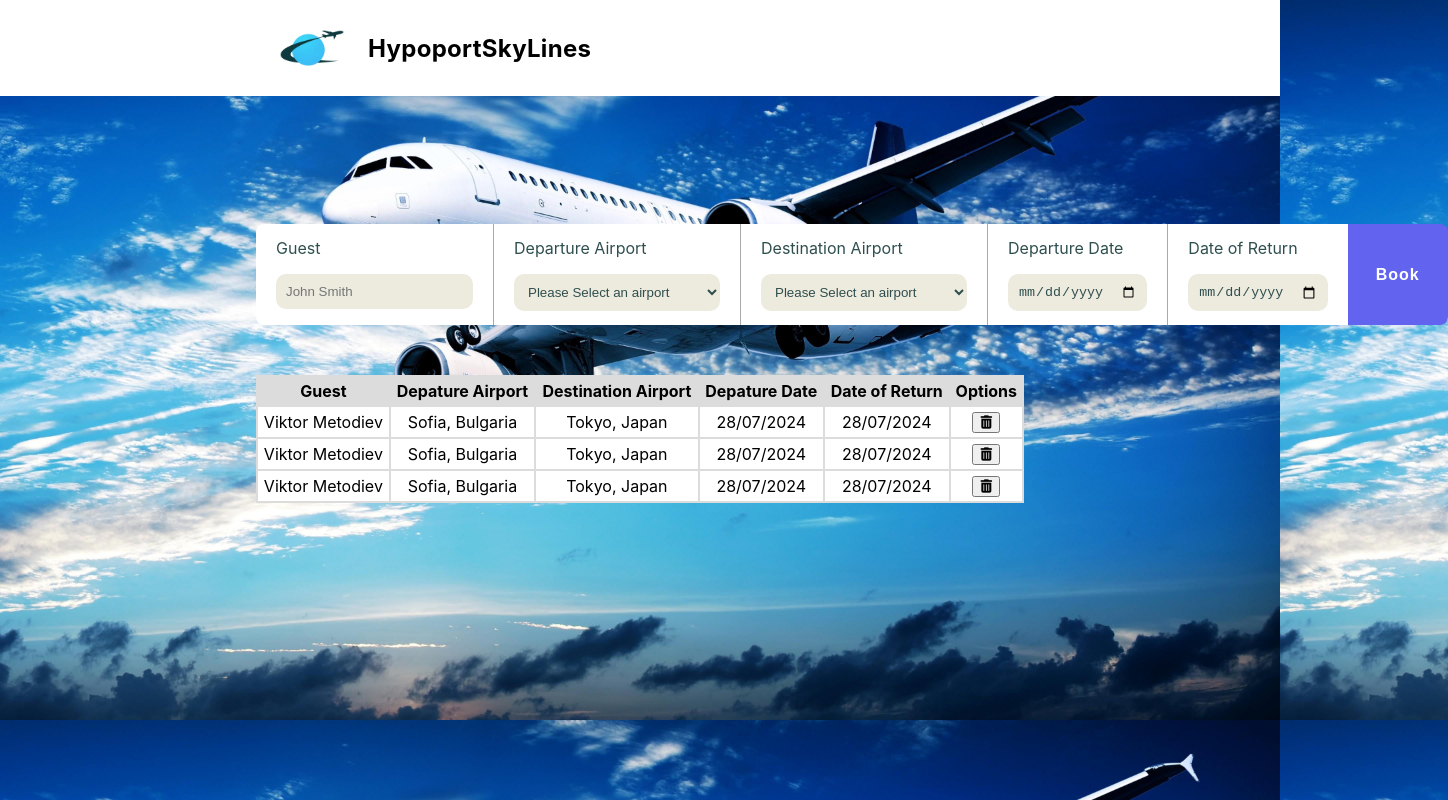
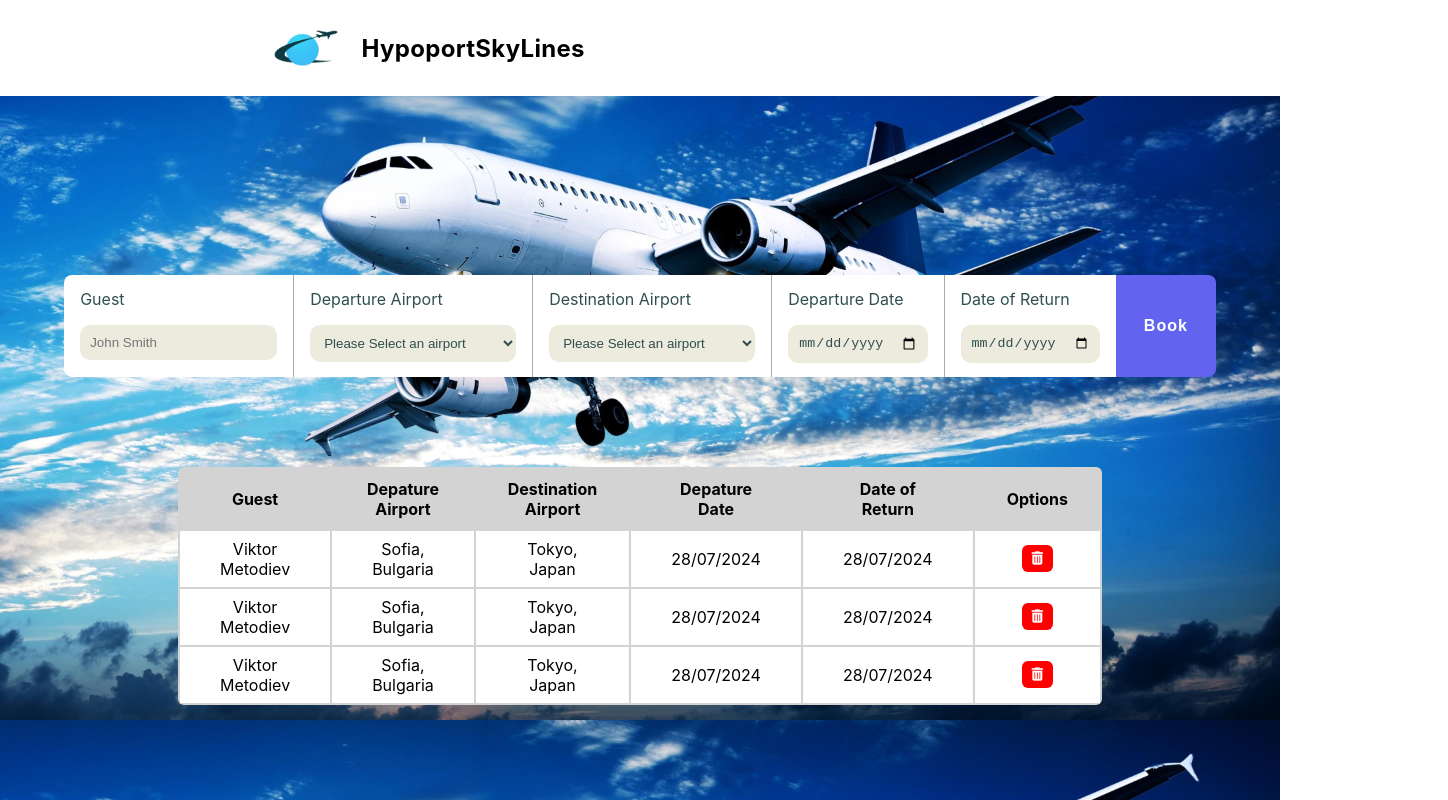
Before and after one commit to ViktorMetodiev13/HypoportSkyLines, a React (Create React App) app in the folder hypoportskylines/: page / in a window 1280 px wide. Shown: the whole page, 1448 px wide, since content can reach past the window. Built offline with nearby package versions, Linux system fonts and the light colour scheme.

Commit message:
booking table improved

```diff
--- a/hypoportskylines/src/components/Bookings/Bookings.jsx
+++ b/hypoportskylines/src/components/Bookings/Bookings.jsx
@@ -68,7 +68,7 @@ export const Bookings = () => {
                         <td>Tokyo, Japan</td>
                         <td>28/07/2024</td>
                         <td>28/07/2024</td>
-                        <td><button><i class="fa-solid fa-trash-can"></i></button></td>
+                        <td><button className="bookings-list-del-btn"><i class="fa-solid fa-trash-can"></i></button></td>
                     </tr>
                     <tr>
                         <td>Viktor Metodiev</td>
@@ -76,7 +76,7 @@ export const Bookings = () => {
                         <td>Tokyo, Japan</td>
                         <td>28/07/2024</td>
                         <td>28/07/2024</td>
-                        <td><button><i class="fa-solid fa-trash-can"></i></button></td>
+                        <td><button className="bookings-list-del-btn"><i class="fa-solid fa-trash-can"></i></button></td>
                     </tr>
                     <tr>
                         <td>Viktor Metodiev</td>
@@ -84,7 +84,7 @@ export const Bookings = () => {
                         <td>Tokyo, Japan</td>
                         <td>28/07/2024</td>
                         <td>28/07/2024</td>
-                        <td><button><i class="fa-solid fa-trash-can"></i></button></td>
+                        <td><button className="bookings-list-del-btn"><i class="fa-solid fa-trash-can"></i></button></td>
                     </tr>
                 </tbody>
             </table>
--- a/hypoportskylines/src/components/Bookings/bookings.css
+++ b/hypoportskylines/src/components/Bookings/bookings.css
@@ -3,10 +3,11 @@
 .bookings {
     max-width: 60%;
     margin: auto;
-    margin-top: 10%;
+    margin-top: 14%;
     display: flex;
     flex-direction: column;
-    gap: 50px;
+    align-items: center;
+    gap: 90px;
 }
 
 /* FORM */
@@ -20,7 +21,7 @@
 }
 
 .flight-form-entry {
-    padding: 14px 20px;
+    padding: 14px 16px;
     border-right: 1px solid #A9A9A9;
     background-color: #fff;
 }
@@ -49,7 +50,7 @@
 
 .flight-form-entry>p {
     margin-top: 0px;
-    color: 	#2F4F4F;
+    color: #2F4F4F;
 }
 
 .book-flight-form-btn {
@@ -75,11 +76,11 @@
 
 .bookings-list {
     background-color: #fff;
-    background-color: #DCDCDC;
+    background-color: #D3D3D3;
+    border-radius: 6px;
 }
 
 thead {
-    background-color: #DCDCDC;
     border: none;
 }
 
@@ -88,11 +89,30 @@ tr {
 }
 
 th {
-    padding: 4px;
+    padding: 10px 32px;
 }
 
 td {
-    padding: 4px;
+    padding: 8px 40px;
     text-align: center;
     background-color: #fff;
 }
+
+tr:last-child {
+    border-bottom-right-radius: 12px;
+    border-bottom-left-radius: 12px;
+}
+
+.bookings-list-del-btn {
+    border: none;
+    background-color: red;
+    color: #fff;
+    padding: 6px 10px;
+    cursor: pointer;
+    transition: background-color 0.3s;
+    border-radius: 6px;
+}
+
+.bookings-list-del-btn:hover {
+    background-color: #D2122E;
+}
--- a/hypoportskylines/src/components/Header/header.css
+++ b/hypoportskylines/src/components/Header/header.css
@@ -6,7 +6,7 @@
 .header-logo-title-section {
     display: flex;
     align-items: center;
-    max-width: 60%;
+    max-width: 61%;
     margin: auto;
     cursor: pointer;
 }
```
